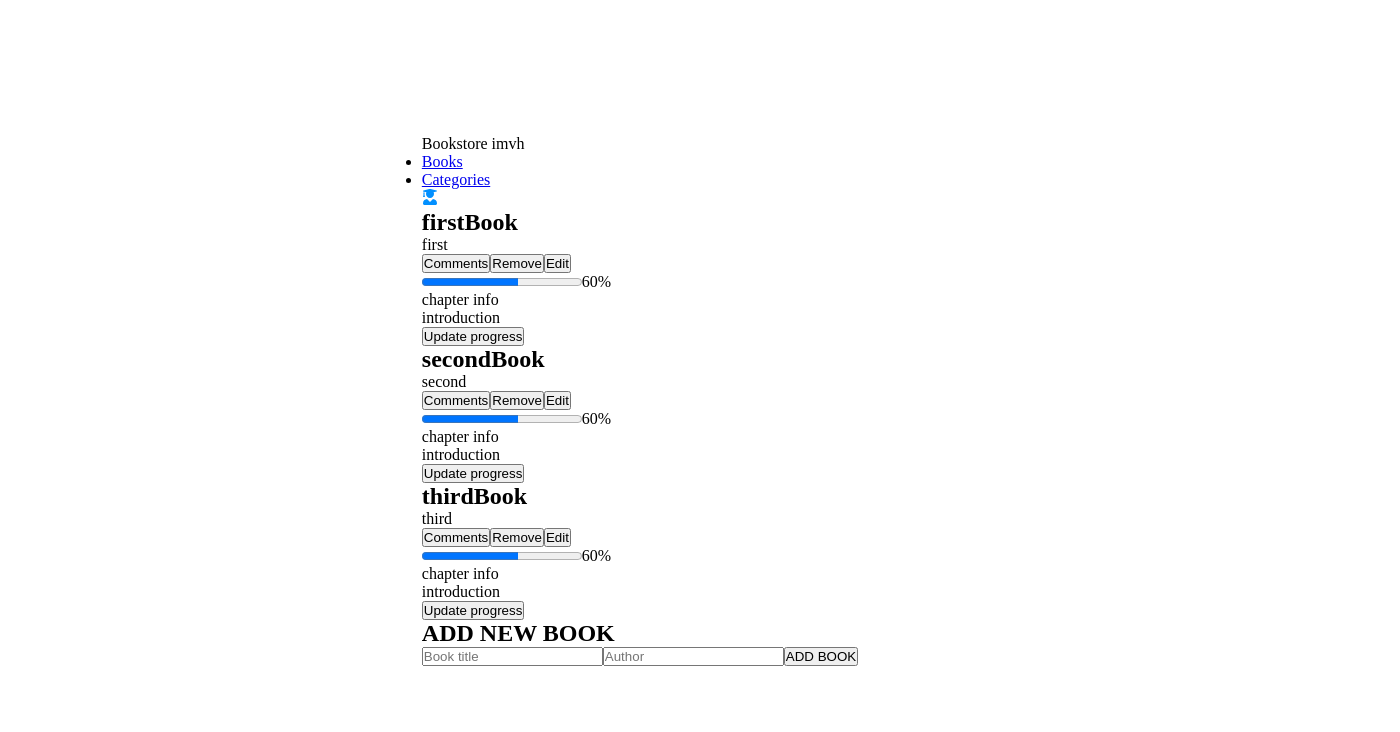
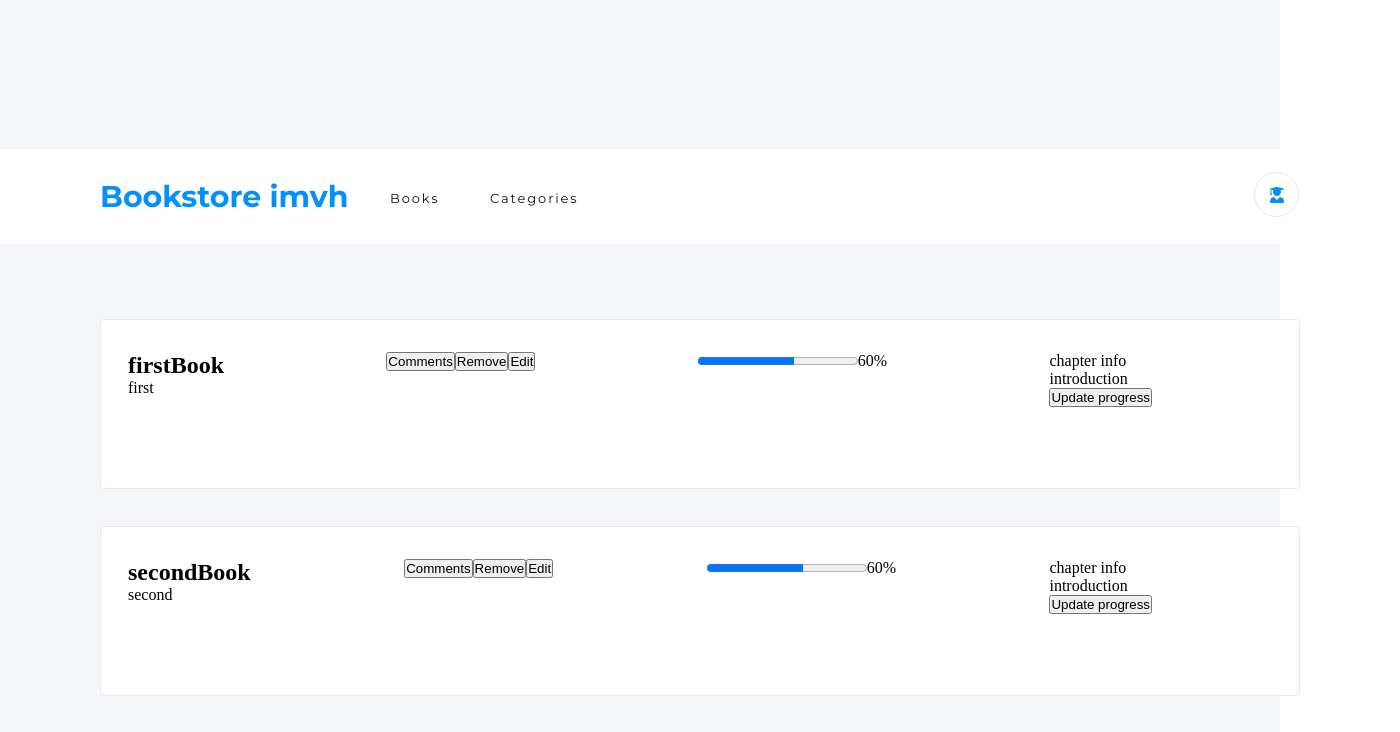
Before and after one commit to ivanmvh/bookstore-ivanmvh, a React (Create React App) app: page / in a window 1280 px wide. Shown: the top 732 px of the page, 1400 px wide, since content can reach past the window. Built offline with nearby package versions, Linux system fonts and the light colour scheme.

Commit message:
Update styles.css

```diff
--- a/src/styles.css
+++ b/src/styles.css
@@ -1,17 +1,167 @@
+@import url('https://fonts.googleapis.com/css2?family=Montserrat:ital,wght@0,100;0,200;0,300;0,400;0,500;0,600;0,700;1,100;1,200;1,300;1,400;1,500;1,600;1,700&display=swap');
+
 *,
 *::before,
 *::after {
   margin: 0;
   padding: 0;
-  box-sizing: border-box;
   -moz-box-sizing: border-box;
   -webkit-box-sizing: border-box;
+  box-sizing: border-box;
+}
+
+:root {
+  --azure: #0290ff;
+  --black: #121212;
+  --pale-grey: #f5f6fa;
+}
+
+.container {
+  height: 76%;
 }
 
 #root {
-  width: 100vw;
-  height: 100vh;
+  width: 100rem;
+  height: 89.625rem;
+  padding-top: 9.313rem;
+  background-color: var(--pale-grey);
+  max-width: 100%;
+  /* display: flex; */
   justify-content: center;
+}
+
+.navBar {
+  width: 87.5rem;
+  height: 5.938rem;
+  margin: 0 0 2.375rem;
+  padding: 1.438rem 6.188rem 1.688rem 6.25rem;
+  background-color: #fff;
+}
+
+.nav {
   display: flex;
+}
+
+.logo {
+  height: 2.313rem;
+  margin: 0.375rem 2.6rem 0.125rem 0;
+  font-family: 'Montserrat', sans-serif;
+  font-size: 1.875rem;
+  font-weight: bold;
+  font-stretch: normal;
+  font-style: normal;
+  line-height: normal;
+  letter-spacing: normal;
+  color: var(--azure);
+}
+
+.navLink {
+  width: 3.688rem;
+  height: 1rem;
+  margin: 1.125rem 2.563rem 0.688rem 0;
+  font-family: 'Montserrat', sans-serif;
+  font-size: 0.813rem;
+  font-weight: normal;
+  font-stretch: normal;
+  font-style: normal;
+  line-height: normal;
+  letter-spacing: 1.9px;
+  color: var(--black-two);
+  list-style: none;
+}
+
+a {
+  text-decoration: none;
+  color: #121212;
+}
+
+.userBtn {
+  width: 2.813rem;
+  height: 2.813rem;
+  margin: 0 0 0 41.5rem;
+  padding: 0.875rem;
+  border: solid 1px #e8e8e8;
+  border-radius: 100%;
+}
+
+.booksPage {
+  width: 87.5rem;
+  height: 68.563rem;
+  margin: 0 2.5rem 4.063rem 0;
+  padding: 0 0 49.625rem;
+  border-radius: 4px;
+  box-shadow: 0 0 60px 0 var(--black-5);
+  background-color: var(--fff);
+  display: flex;
+  flex-direction: column;
   align-items: center;
 }
+
+.bookList {
+  width: 100%;
+}
+
+.book {
+  width: 75rem;
+  height: 10.625rem;
+  margin: 2.313rem 6.25rem 0;
+  padding: 2rem 9.188rem 1.625rem 1.688rem;
+  border-radius: 4px;
+  border: solid 1px #e8e8e8;
+  background-color: #fff;
+  display: flex;
+  justify-content: space-between;
+}
+
+.formContainer {
+  margin-top: 4.438rem;
+}
+
+.formTitle {
+  width: 10.875rem;
+  height: 1.5rem;
+  margin: 1.813rem 32.75rem 1.188rem 0;
+  font-family: 'Montserrat', sans-serif;
+  font-size: 1.25rem;
+  font-weight: bold;
+  font-stretch: normal;
+  font-style: normal;
+  line-height: normal;
+  letter-spacing: -0.18px;
+  color: #888;
+}
+
+.bookTitleForm {
+  width: 41.5rem;
+  height: 2.813rem;
+  margin: 1.188rem 2.125rem 0 0;
+  padding: 0.813rem 35.688rem 0.813rem 1.063rem;
+  border-radius: 4px;
+  border: solid 1px #e8e8e8;
+  background-color: #fff;
+}
+
+.bookAuthorForm {
+  width: 17.813rem;
+  height: 2.813rem;
+  margin: 1.188rem 2.125rem 0;
+  padding: 0.375rem 0.938rem 0.563rem 1rem;
+  border-radius: 4px;
+  border: solid 1px #e8e8e8;
+  background-color: #fff;
+}
+
+.addBtn {
+  width: 11.5rem;
+  height: 2.813rem;
+  margin: 1.188rem 0 0 2.125rem;
+  padding: 0.801rem 1.188rem 0.886rem 1.375rem;
+  border-radius: 3px;
+  background-color: var(--azure);
+  line-height: normal;
+  letter-spacing: 0.5px;
+  text-align: center;
+  color: #fff;
+  cursor: pointer;
+  border: none;
+}
```
